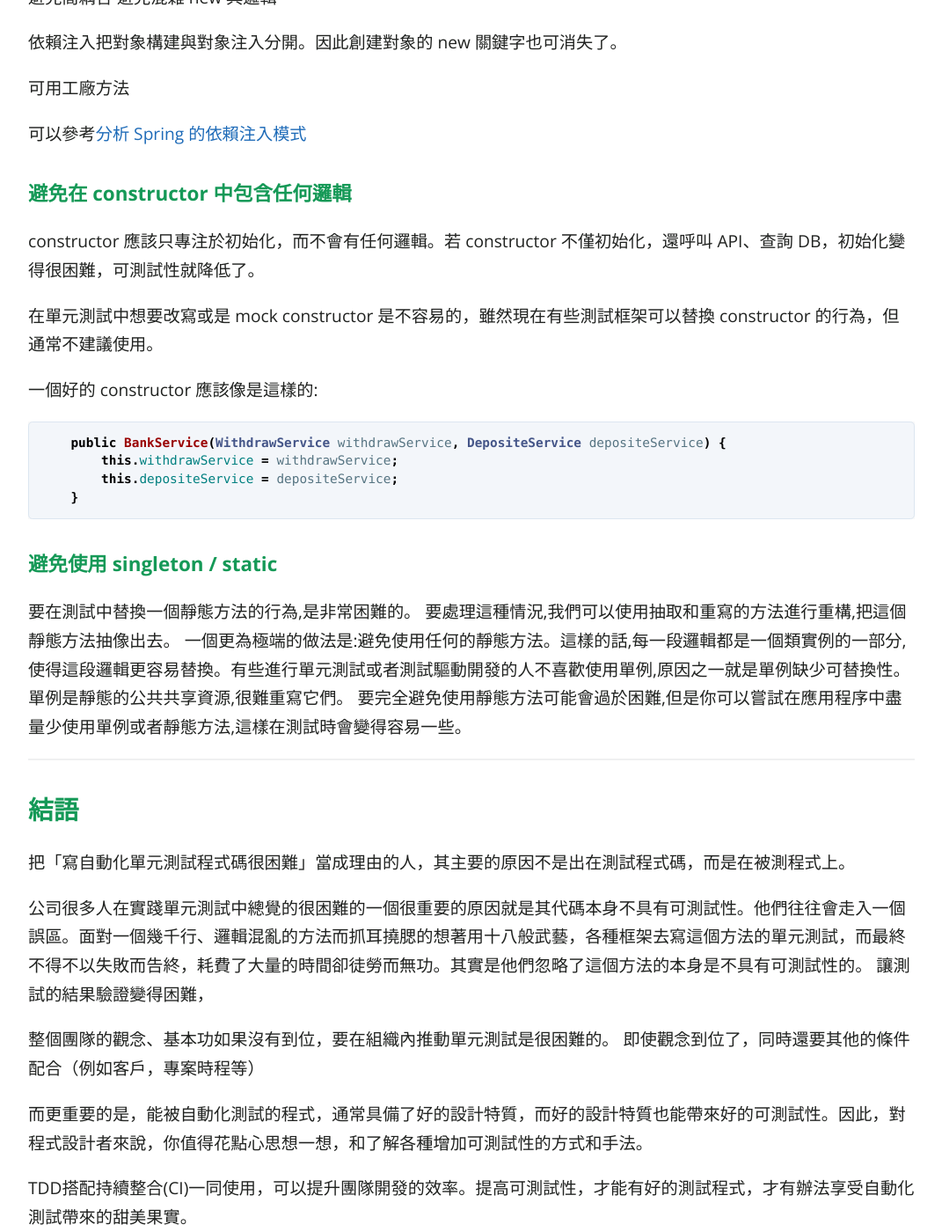
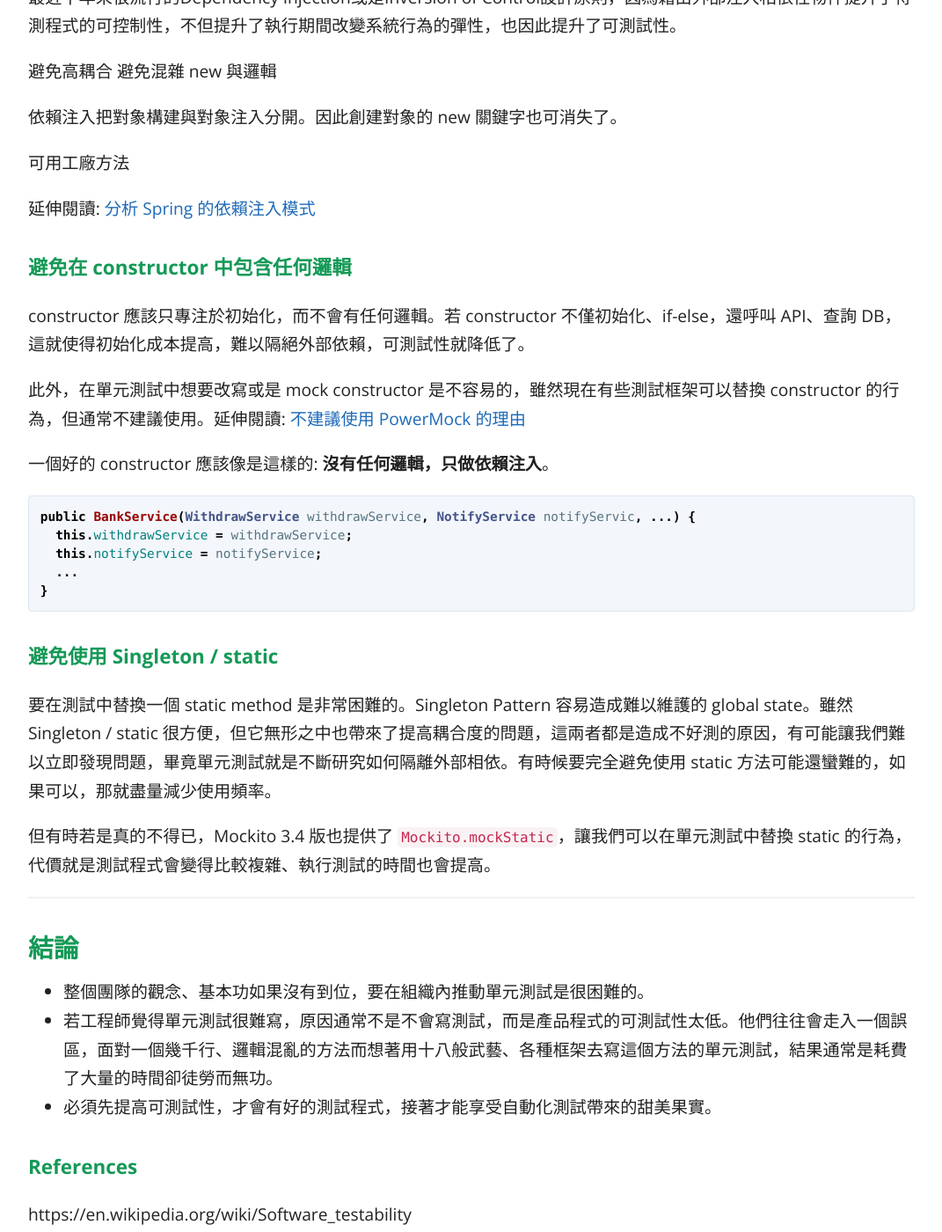
Before and after one commit to KaiSheng714/KaiSheng714.github.io, a Jekyll site: the page built from 2022-07-06-testability.md, in a window 1280 px wide and 1400 px high, scrolled down 3521 px. Shown: the whole window at 88% size, without its empty margins (104-1175 px from the left). Built offline with Jekyll 4.4.1, drawn with Linux system fonts in a browser that asks for light colours; comment, search, counter and statistics services are not loaded; some of the changed text lies outside the part shown.

Commit message:
testability

````diff
--- a/2022-07-06-testability.md
+++ b/2022-07-06-testability.md
@@ -49,26 +49,25 @@
 
 TDD 是一門高深的學問，之後我會再寫一篇文章專門介紹 TDD。
 
+Practice TDD! I'm surprised TDD wasn't really brought up in this video. TDD more fully covers all of the topics discussed here (such as dependencies / decoupling / mocking / faking, unit testing, coverage etc). "Uncle Bob" (Robert C. Martin) has many good talks about how to practice TDD and the benefits of it here on YouTube. FYI
+
+
 ### **符合 Single Responsibility Principle(SRP)**
 
-單一職責意味著每個 class 應該有一個且只有一個職責（或被改變的理由），也意味著內聚力較高。這些都使得單元測試更容易。
+單一職責意味著每個 class 應該有一個且只有一個職責（或被改變的理由），也意味著內聚力較高，這些都使得單元測試更容易。
 
-首先，它是關於選擇正確的概念進行操作。在域級別上，這些是您的問題空間的概念。這些概念在很大程度上是相互獨立的。當您談論購買物品時，您不會考慮它的存儲方式。這些概念的實現也應該彼此獨立。 如果您更改數據庫，則不必修復使用數據庫功能的每個地方。
+若一個 class / method 同時實作了好幾個功能，這會大大提升測試的難度，因為功能多，依賴就會變多，而且需要驗證的結果變多，導致測試變得複雜。但 SRP 並不如想像中的簡單，關鍵在於怎麼控制顆粒度，若切太細會創造出冗餘的 class；切得太大就不這麼單純。所以要怎麼適當的分配職責，還是得依實際情況而定。
 
-一個 class 如果顆粒度太大，同時實現了好幾個功能，會大大提升測試的難度，一來這是因為功能多必然入參數也多，測試的時候參數初始化難度就會變大，二來結果驗證的關注點也會同時變多，容易出現更多的組合驗證，嚴重的時候會出現組合爆炸。
-
-以剛才某銀行系統的例子，提款功能應屬於 `WithdrawService` 的職責，發出內部警示功能應屬於 `NotificationService` 的職責，兩者各司其職、權責分明、彼此獨立，不應互相干涉。
+以剛才某銀行系統的例子，提款功能應屬於 `WithdrawService` 的職責，發出內部警示功能應屬於 `NotifyService` 的職責，兩者各司其職、權責分明、彼此獨立。
 
 
-### **移除 anti-pattern (bad smell)**
-參數太多
-不一致命名規則
-代碼重複
-Shotgun surgery:
-要清晰的架構
-避免 long method
+### **移除 bad smell**
 
-時常 code review, Refactoring
+容易影響可測試性的 bad smell 有:
+
+Long Parameter List, Divergent Change, Long Method, Large Class...
+
+解決方式之一就是團隊要時常 code review，而且要熟悉**重構手法**。如果不重構，除了難以測試外，久而久之就會變成技術債。
 
 
 ### **符合 YAGNI 原則**
@@ -76,10 +75,12 @@
 
 https://kaisheng714.github.io/articles/yagni-principle
 
+
 ### **Dependency injection**
 makes mocking easier
 
 最近十年來很流行的Dependency Injection或是Inversion of Control設計原則，因為藉由外部注入相依性物件提升了待測程式的可控制性，不但提升了執行期間改變系統行為的彈性，也因此提升了可測試性。
+
 
 避免高耦合 避免混雜 new 與邏輯
 
@@ -87,42 +88,34 @@
 
 可用工廠方法
 
-可以參考[分析 Spring 的依賴注入模式](/articles/analyzing-dependency-injection-patterns-in-spring)
+延伸閱讀: [分析 Spring 的依賴注入模式](/articles/analyzing-dependency-injection-patterns-in-spring)
 
 ### **避免在 constructor 中包含任何邏輯**
-constructor 應該只專注於初始化，而不會有任何邏輯。若 constructor 不僅初始化，還呼叫 API、查詢 DB，初始化變得很困難，可測試性就降低了。
+constructor 應該只專注於初始化，而不會有任何邏輯。若 constructor 不僅初始化、if-else，還呼叫 API、查詢 DB，這就使得初始化成本提高，難以隔絕外部依賴，可測試性就降低了。
 
-在單元測試中想要改寫或是 mock constructor 是不容易的，雖然現在有些測試框架可以替換 constructor 的行為，但通常不建議使用。
+此外，在單元測試中想要改寫或是 mock constructor 是不容易的，雖然現在有些測試框架可以替換 constructor 的行為，但通常不建議使用。延伸閱讀: [不建議使用 PowerMock 的理由](/articles/drawback-of-powermock)
 
-一個好的 constructor 應該像是這樣的:
+一個好的 constructor 應該像是這樣的: **沒有任何邏輯，只做依賴注入**。
 
 ```java
-    public BankService(WithdrawService withdrawService, DepositeService depositeService) {
-        this.withdrawService = withdrawService;
-        this.depositeService = depositeService;
-    }
+public BankService(WithdrawService withdrawService, NotifyService notifyServic, ...) {
+  this.withdrawService = withdrawService;
+  this.notifyService = notifyService;
+  ...
+}
 ```
 
-### **避免使用 singleton / static**
-要在測試中替換一個靜態方法的行為,是非常困難的。
-要處理這種情況,我們可以使用抽取和重寫的方法進行重構,把這個靜態方法抽像出去。
-一個更為極端的做法是:避免使用任何的靜態方法。這樣的話,每一段邏輯都是一個類實例的一部分,使得這段邏輯更容易替換。有些進行單元測試或者測試驅動開發的人不喜歡使用單例,原因之一就是單例缺少可替換性。單例是靜態的公共共享資源,很難重寫它們。
-要完全避免使用靜態方法可能會過於困難,但是你可以嘗試在應用程序中盡量少使用單例或者靜態方法,這樣在測試時會變得容易一些。
+### **避免使用 Singleton / static**
+要在測試中替換一個 static method 是非常困難的。Singleton Pattern 容易造成難以維護的 global state。雖然 Singleton / static 很方便，但它無形之中也帶來了提高耦合度的問題，這兩者都是造成不好測的原因，有可能讓我們難以立即發現問題，畢竟單元測試就是不斷研究如何隔離外部相依。有時候要完全避免使用 static 方法可能還蠻難的，如果可以，那就盡量減少使用頻率。
+
+但有時若是真的不得已，Mockito 3.4 版也提供了 `Mockito.mockStatic`，讓我們可以在單元測試中替換 static 的行為，代價就是測試程式會變得比較複雜、執行測試的時間也會提高。
 
 -----
 
-## **結語**
-
-把「寫自動化單元測試程式碼很困難」當成理由的人，其主要的原因不是出在測試程式碼，而是在被測程式上。
-
-公司很多人在實踐單元測試中總覺的很困難的一個很重要的原因就是其代碼本身不具有可測試性。他們往往會走入一個誤區。面對一個幾千行、邏輯混亂的方法而抓耳撓腮的想著用十八般武藝，各種框架去寫這個方法的單元測試，而最終不得不以失敗而告終，耗費了大量的時間卻徒勞而無功。其實是他們忽略了這個方法的本身是不具有可測試性的。 讓測試的結果驗證變得困難，
-
-整個團隊的觀念、基本功如果沒有到位，要在組織內推動單元測試是很困難的。 即使觀念到位了，同時還要其他的條件配合（例如客戶，專案時程等）
-
-而更重要的是，能被自動化測試的程式，通常具備了好的設計特質，而好的設計特質也能帶來好的可測試性。因此，對程式設計者來說，你值得花點心思想一想，和了解各種增加可測試性的方式和手法。
-
-TDD搭配持續整合(CI)一同使用，可以提升團隊開發的效率。提高可測試性，才能有好的測試程式，才有辦法享受自動化測試帶來的甜美果實。
-
+## **結論**
+- 整個團隊的觀念、基本功如果沒有到位，要在組織內推動單元測試是很困難的。
+- 若工程師覺得單元測試很難寫，原因通常不是不會寫測試，而是產品程式的可測試性太低。他們往往會走入一個誤區，面對一個幾千行、邏輯混亂的方法而想著用十八般武藝、各種框架去寫這個方法的單元測試，結果通常是耗費了大量的時間卻徒勞而無功。
+- 必須先提高可測試性，才會有好的測試程式，接著才能享受自動化測試帶來的甜美果實。
 
 ### **References**
 
````
